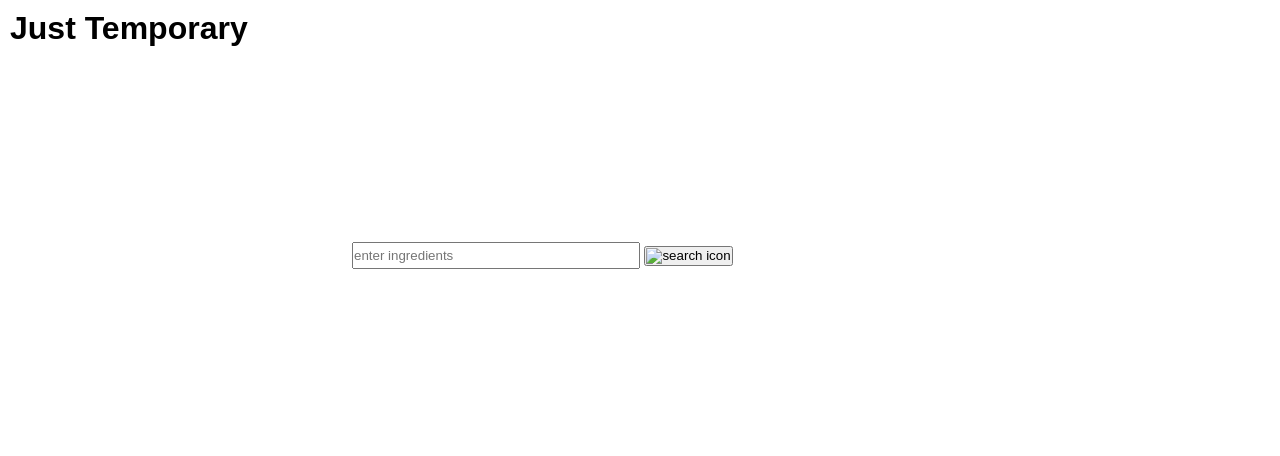
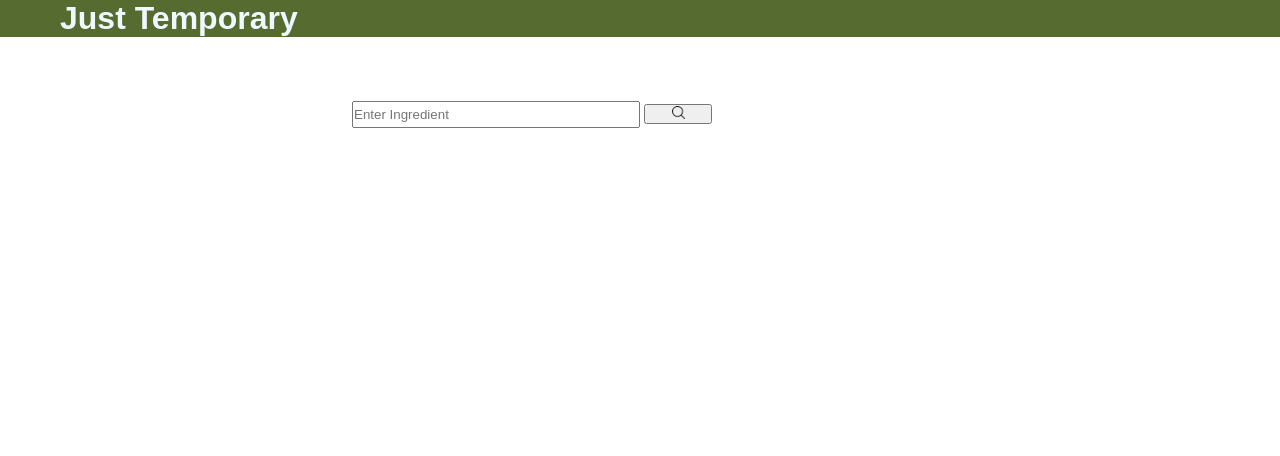
Before and after one commit to gherman7755/FlavorRecipeGenerator, a Flask app: page / in a window 1280 px wide. Shown: the top 456 px of the page. Run offline with Flask 3, Linux system fonts and the light colour scheme; parts of the project's set-up code (start-up, migrations or seed data) failed here and were passed over.

Commit message:
user interface modifications

```diff
--- a/server/static/styles/style.css
+++ b/server/static/styles/style.css
@@ -6,13 +6,15 @@
 }
 
 h1 {
-    padding: 10px;
+    padding-left: 60px;
+    background-color: darkolivegreen;
+    color: aliceblue;
 }
 
 
 .container {
     width: 100%;
-    min-height: 50vh;
+    min-height: 15vh;
     padding: 5%;
     display: flex;
     align-items: center;
@@ -33,3 +35,12 @@ input {
     width: 20%;
     height: auto;
 }
+
+div, h2 {
+    padding: 30px;
+}
+
+h2 {
+    background-color: darkolivegreen;
+    color: aliceblue;
+}
--- a/server/templates/index.html
+++ b/server/templates/index.html
@@ -4,24 +4,25 @@
     <meta charset="UTF-8">
     <meta http-equiv="X-UA-Compatible" content="IE=edge">
     <meta name="viewport" content="width=device-width, initial-scale=1.0">
-    <link rel="stylesheet" type="text/css" href="{{ url_for('static',filename='styles/style.css') }}">
+    <link rel="stylesheet" type="text/css" href="{{ url_for('static',filename='./styles/style.css') }}">
+    <!-- <link rel="stylesheet" type="text/css" src="../static/styles/style.css"> -->
     <title>Hello</title>
     <h1>Just Temporary</h1>
     <div class="container">
         <form action="{{ url_for('mainpage') }}" method="post" enctype="multipart/form-data">
-            <input type="text" placeholder="enter ingredients" name="handle_data" id="generate">
+            <input type="text" placeholder="Enter Ingredient" name="handle_data" id="generate">
             <button type="submit">
-                <img id="search-image" href="url_for('templates', filename='images/search.png')" alt="search icon">
+                <img id="search-image" src="../static/images/search.png" alt="search icon">
             </button>
         </form>
     </div>
     <div class="search_results">
         {% if search_result %}
-            <h3>Title:
+            <h2>Title:
                 {{ search_result.title }}
-            </h3>
-            Ingredients: {{ search_result.ingredients }}
-            instructions: {{ search_result.instructions }}
+            </h2>
+            <div class="some"><b>Ingredients:</b> {{ search_result.ingredients }}</div>
+            <div class="some"><b>Instructions:</b> {{ search_result.instructions }}</div>
         {% endif %}
     </div>
 </head>
```
Also changed, not shown: flavours/parsing.py (+9 -38 lines).
